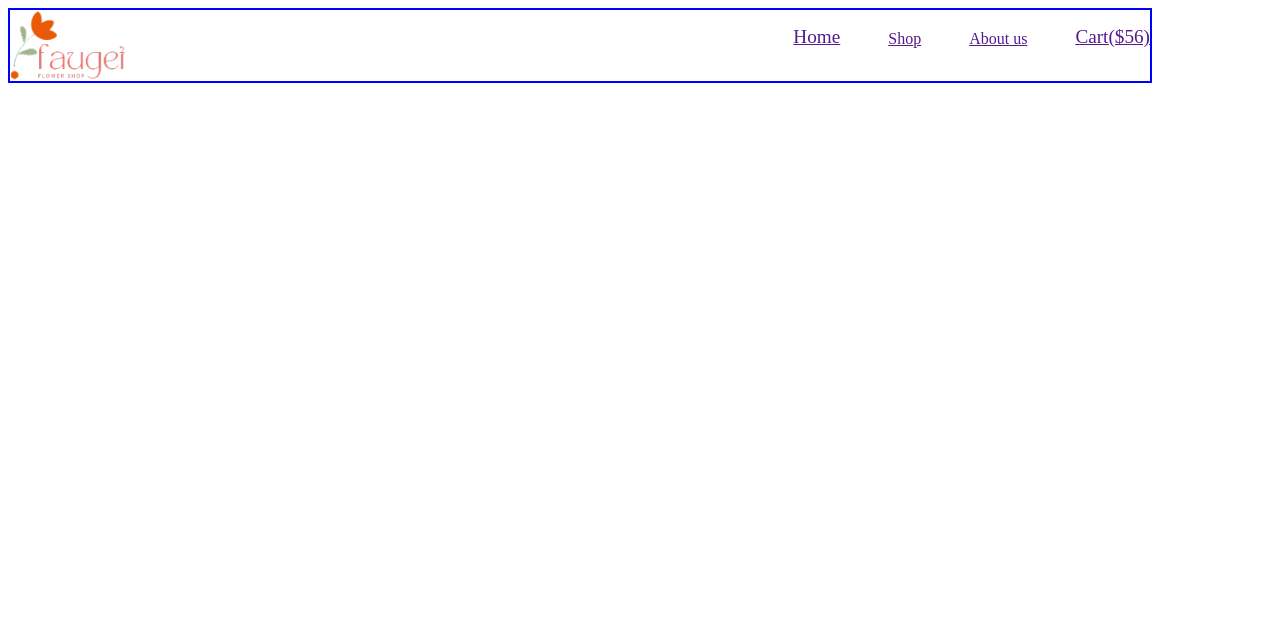
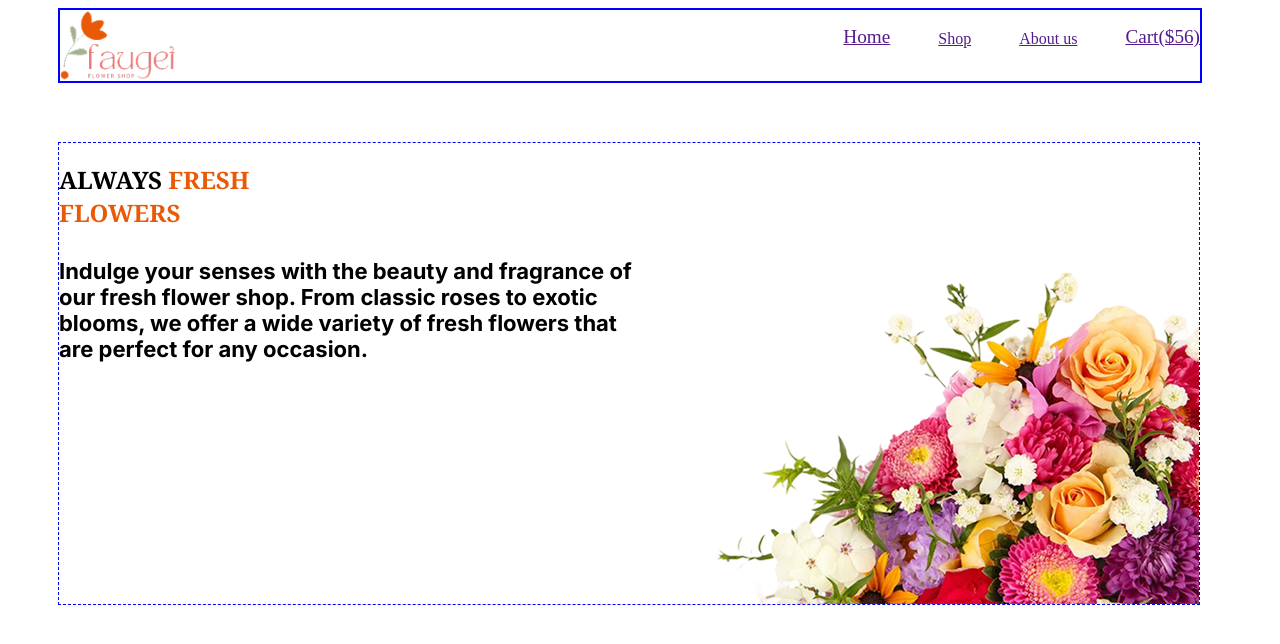
Before and after one commit to AbirM27/Assing-res, a plain HTML site: page index.html in a window 1280 px wide. Drawn offline with Linux system fonts and the light colour scheme.

Commit message:
head banner

```diff
--- a/index.html
+++ b/index.html
@@ -23,6 +23,30 @@
         </div>
         </section>
     </header>
+    <section class="big">
+        <div class="master">
+            <h1>
+                <span class="black">ALWAYS</span>
+                <span class="orange">FRESH</span><br>
+                <span class="orange">FLOWERS</span>
+            </h1>
+        </div>
+        <div class="small">
+            <p>
+            <h4>
+                Indulge your senses with the beauty and fragrance of<br> our fresh flower shop. From classic roses to
+                exotic<br> blooms, we offer a wide variety of fresh flowers that<br> are perfect for any occasion.
+                </p>
+            </h4>
+        </div>
+
+        <img class="hero-flower" src="image/hero-flower.png" alt="">
+
+
+
+    </section>
+
+
 
 </body>
 
--- a/styles/port.css
+++ b/styles/port.css
@@ -1,4 +1,14 @@
 @import url('https://fonts.googleapis.com/css2?family=Noto+Serif:ital,wght@0,100..900;1,100..900&display=swap');
+
+@import url('https://fonts.googleapis.com/css2?family=Inter:ital,opsz,wght@0,14..32,100..900;1,14..32,100..900&family=Noto+Serif:ital,wght@0,100..900;1,100..900&display=swap');
+
+
+.inter {
+    font-family: "Inter", sans-serif;
+    font-optical-sizing: auto;
+    font-weight: 400%;
+    font-style: normal;
+}
 
 .noto-serif-font {
     font-family: "Noto Serif", serif;
@@ -15,6 +25,7 @@
     border: 2px solid blue;
     width: 1140px;
     height: 71px;
+    margin-left: 50px;
 
 }
 
@@ -46,3 +57,44 @@ nav ul {
         grid-template-columns: repeat(1, 1fr);
     }
 }
+
+.master {
+    font-family: "Noto Serif", serif;
+}
+
+.black {
+    font-size: large 65px;
+    color: black;
+}
+
+.orange {
+    color: #E95A08;
+}
+
+.small {
+    color: #000000;
+    font-family: "Inter", sans-serif;
+
+    font-size: 22px;
+}
+
+.big {
+    border: 1px dashed blue;
+    position: relative;
+    width: 1140px;
+    height: 461px;
+    gap: 30px;
+    margin-top: 59px;
+    margin-left: 50px;
+    overflow: hidden;
+
+
+}
+
+.hero-flower {
+    position: absolute;
+    bottom: 0;
+    right: 0;
+    width: 570px;
+    height: 355px;
+}
```
